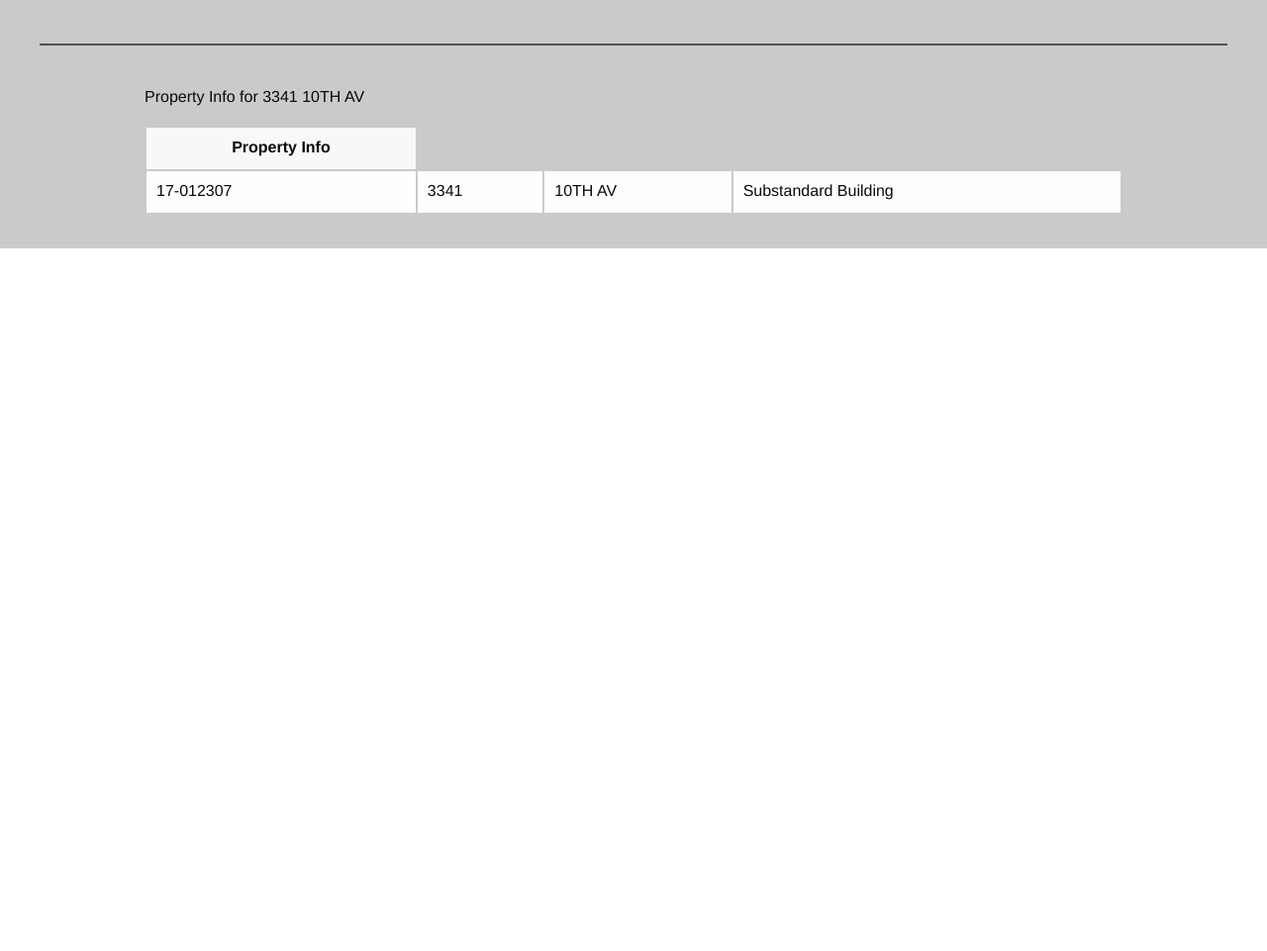
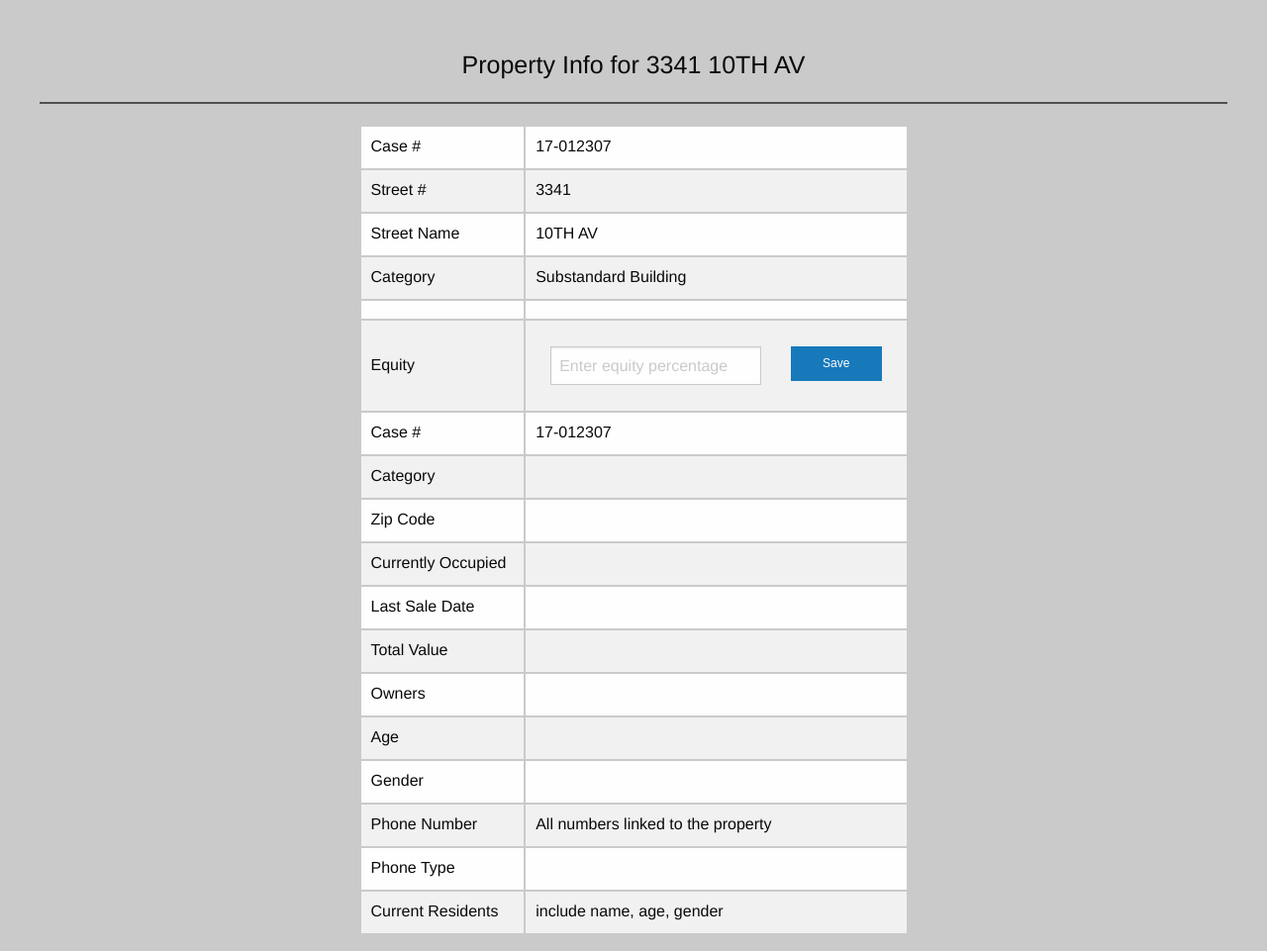
Before and after one commit to andrewryan/490Project, a Django app: page /propertyInfo/17-012307/ in a window 1280 px wide. Shown: the part 90-1051 px from the top of the page at 99% size. Before the commit the page ends 341 px from the top, so only its background shows below. Run offline with Django 3.2, Linux system fonts and the light colour scheme; data comes from the database, SQL or seed files in the repository; some libraries are stand-ins or nearby versions.

Commit message:
formatted propertyInfo page, working on update database button

```diff
--- a/webscraper/models.py
+++ b/webscraper/models.py
@@ -19,6 +19,7 @@
     yearSold = models.CharField(max_length=20)
     purchasePrice = models.CharField(max_length=20)
     priceSqFt = models.CharField(max_length=20)
+    # equity = models.CharField(max_length=10)
 
     def __str__(self):
         return u'%s %s' % (self.streetNum, self.streetName)
--- a/webscraper/static/css/app.css
+++ b/webscraper/static/css/app.css
@@ -46,3 +46,12 @@
    text-align: center;
    font-weight: bold;
 }
+span.equity_align{
+  padding-top: 20rem;
+  /* padding-top: 15%; */
+}
+div.equity_align{
+  padding-top: 5%;
+  padding-bottom:1%;
+  /* padding-top: 15%; */
+}
--- a/webscraper/templates/propertyInfo.html
+++ b/webscraper/templates/propertyInfo.html
@@ -22,43 +22,120 @@
 
 
 <div class="background">
-   <br>
+   <br><br>
+   <h4 align="center">Property Info for {{ property_info.streetNum }}
+   {{ property_info.streetName }}</h4>
 
    <hr class="customColor">
 
-   <div class="tableDiv">
-      <p>Property Info for {{ property_info.streetNum }} {{ property_info.streetName }}</p>
+   <div class="row">
+      <div class="small-12 columns">
+         <div class="small-3 columns">
+            <p> </p>
+         </div>
+
+         <div class="tableDiv, small-6 columns">
             <table class="hover">
-         <thead>
-            <tr>
-            <th style="text-align:center">Property Info</th>
-            </tr>
-         </thead>
-
                <tbody>
                   <tr>
+                     <td width="30%"> Case # </td>
                      <td> {{ property_info.caseNum }} </td>
+                  </tr>
+                  <tr>
+                     <td> Street # </td>
                      <td> {{ property_info.streetNum }} </td>
+                  </tr>
+                  <tr>
+                     <td> Street Name </td>
                      <td> {{ property_info.streetName }} </td>
+                  </tr>
+                  <tr>
+                     <td> Category </td>
                      <td> {{ property_info.category }} </td>
                   </tr>
 
+                  <tr>
+                     <td> </td>
+                     <td> </td>
+                  </tr>
 
-            <!-- <tr>
-               <td> Info </td>
+                  <tr>
+                     <td> Equity </td>
+                     <td>
+                        {% if  property_info.beds  %}
+                           85%
+                        {% else %}
+                           <span class="row, equity_align">
+                           <div class="small-12 columns, equity_align">
+                           <div class="small-8 columns">
+                           <input type="text" name="" value="" placeholder="Enter equity percentage">
+                           </div>
+                           <div class="small-4 columns">
+                           <button type="submit" class="small button expanded">Save</button>
+                           </div>
+                           </div>
+                           </span>
+                        {% endif %}
+                     </td>
                   </tr>
                   <tr>
-               <td> Info </td>
+                     <td> Case # </td>
+                     <td> {{ property_info.caseNum }} </td>
                   </tr>
                   <tr>
-               <td> Info </td>
+                     <td> Category </td>
+                     <td> </td>
                   </tr>
                   <tr>
-               <td> Info </td>
-            </tr> -->
+                     <td> Zip Code </td>
+                     <td>  </td>
+                  </tr>
+                  <tr>
+                     <td> Currently Occupied </td>
+                     <td>  </td>
+                  </tr>
+                  <tr>
+                     <td> Last Sale Date </td>
+                     <td>  </td>
+                  </tr>
+                  <tr>
+                     <td> Total Value </td>
+                     <td>  </td>
+                  </tr>
+                  <tr>
+                     <td> Owners </td>
+                     <td>  </td>
+                  </tr>
+                  <tr>
+                     <td> Age </td>
+                     <td>  </td>
+                  </tr>
+                  <tr>
+                     <td> Gender </td>
+                     <td>  </td>
+                  </tr>
+                  <tr>
+                     <td> Phone Number </td>
+                     <td> All numbers linked to the property </td>
+                  </tr>
+                  <tr>
+                     <td> Phone Type </td>
+                     <td>  </td>
+                  </tr>
+                  <tr>
+                     <td> Current Residents </td>
+                     <td> include name, age, gender </td>
+                  </tr>
                </tbody>
 
             </table>
+         </div>
+
+         <div class="small-3 columns">
+            <p> </p>
+         </div>
+
+      </div>
    </div>
 </div>
 
--- a/webscraper/urls.py
+++ b/webscraper/urls.py
@@ -1,11 +1,8 @@
 from django.conf.urls import url
 
-# from . import views
 from .views import *
 
 urlpatterns = [
     url(r'^$', WSdatabase),
     url(r'^propertyInfo/(?P<caseNum>[\d]+\-?[\d]+)/$', propertyInfo),
 ]
-# url(r'^$', views.WSdatabase, name='WSdatabase'),
-# url(r'propertyInfo', views.propertyInfo, name='propertyInfo'),
```
Also changed, not shown: webscraper/templates/wsdatabase.html (+13 -19 lines), webscraper/views.py (+0 -13 lines). Lines whose indentation alone changed are shown as unchanged.
